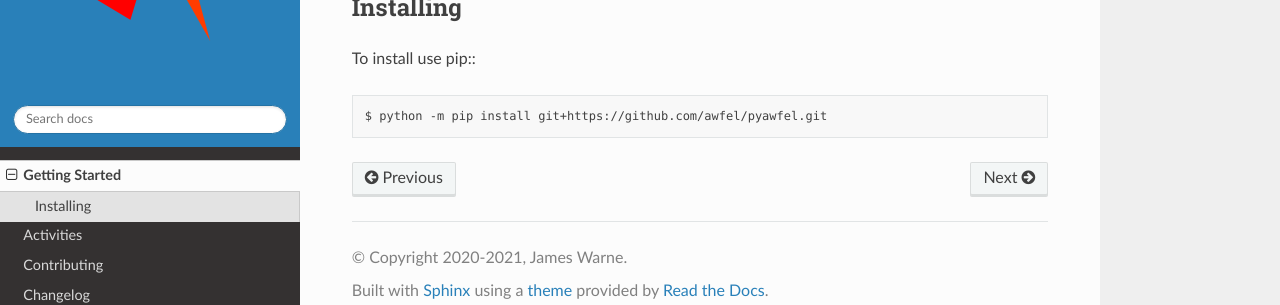
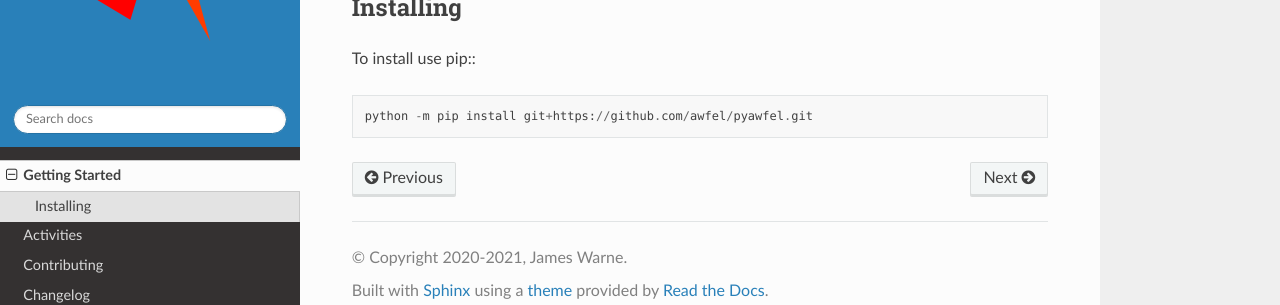
Before and after one commit to awfel/pyawfel, a Sphinx documentation site: the page built from docs/getting-started.rst, in a window 1280 px wide. Shown: the part 169-474 px from the top of the page. Built offline with Sphinx 7.4.7 and the Read the Docs theme 2.0.0, drawn with Linux system fonts in a browser that asks for light colours.

Commit message:
Remove bash pseudo-prompt

```diff
--- a/docs/getting-started.rst
+++ b/docs/getting-started.rst
@@ -6,4 +6,4 @@ Installing
 
 To install use pip:::
 
-    $ python -m pip install git+https://github.com/awfel/pyawfel.git
+    python -m pip install git+https://github.com/awfel/pyawfel.git
```
Also changed, not shown: 1 other file.
